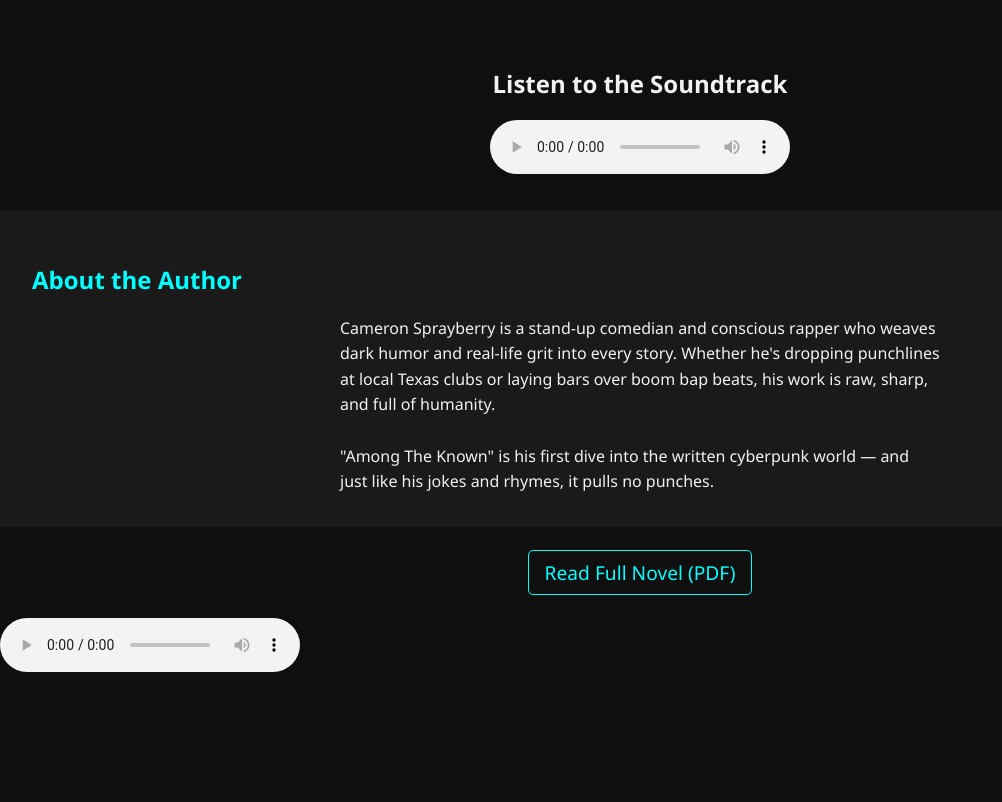
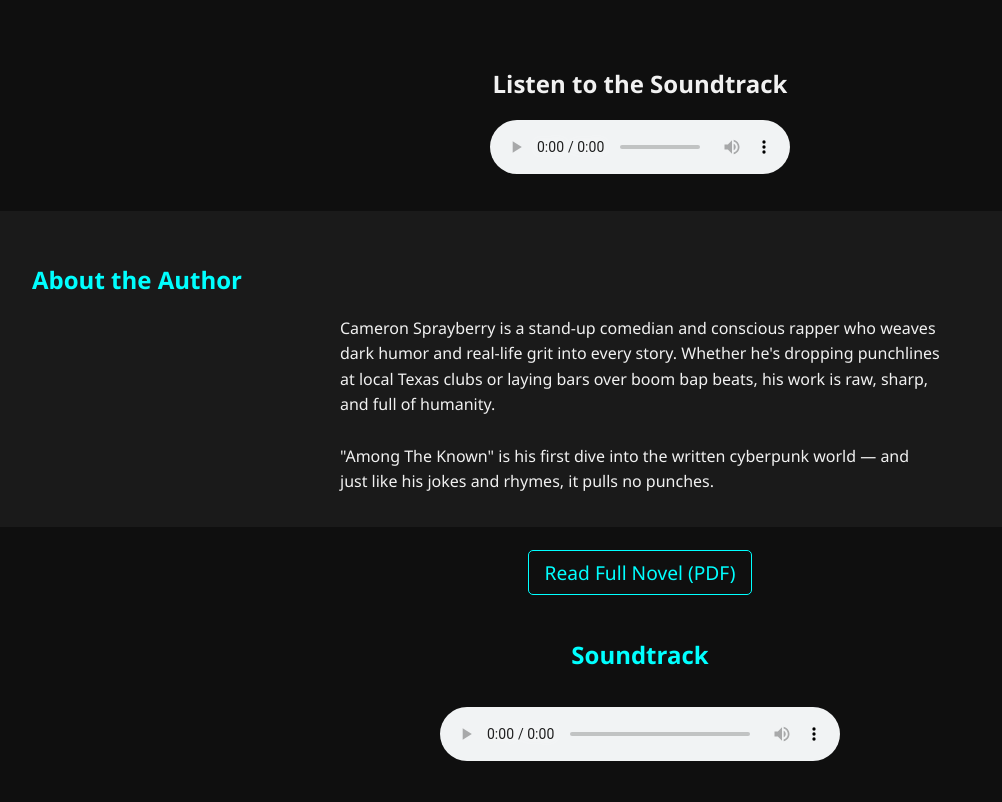
Before and after one commit to CameronSprayberry/AmongTheKnown, a plain HTML site: page index.html in a window 1280 px wide. Shown: the part 468-1270 px from the top of the page, without its empty margins (0-1002 px from the left). Before the commit the page ends 1145 px from the top, so only its background shows below. Drawn offline with Linux system fonts and the light colour scheme.

Commit message:
Styled audio player for better layout

```diff
--- a/index.html
+++ b/index.html
@@ -110,9 +110,10 @@
 
   <section class="pdf-link">
     <a href="among-the-known.pdf" target="_blank">Read Full Novel (PDF)</a>
-  </section>
-</body>
-<audio controls>
-  <source src="which-devil-first.m4a" type="audio/mp4">
-  Your browser does not support the audio element.
-</audio>
+  <section class="music" style="text-align:center; padding: 2rem;">
+  <h2 style="color:#00ffff;">Soundtrack</h2>
+  <audio controls style="width: 100%; max-width: 400px; margin-top: 1rem;">
+    <source src="which-devil-first.m4a" type="audio/mp4">
+    Your browser does not support the audio element.
+  </audio>
+</section>
```
